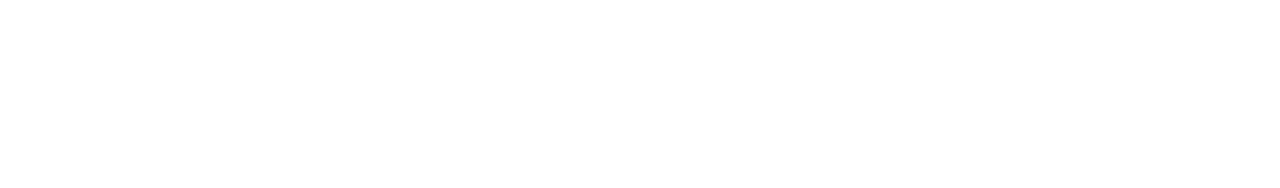
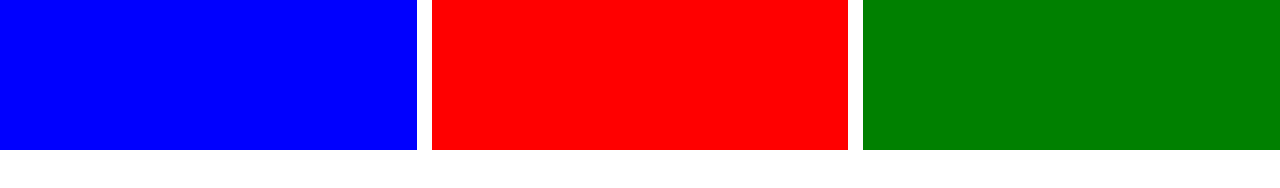
Before and after one commit to samimkabiru/pastry-website, a plain HTML site: page index.html in a window 1280 px wide. Drawn offline with Linux system fonts and the light colour scheme.

Commit message:
Implement the grid components.

```diff
--- a/css/styles.css
+++ b/css/styles.css
@@ -83,7 +83,6 @@
 .card {
   border-radius: 1rem;
   overflow: hidden;
-  margin: 1.5rem 0;
 }
 
 .card__image {
@@ -125,3 +124,19 @@
 .card--features__tagline {
   margin-bottom: 1rem;
 }
+
+/* Grid */
+.grid {
+  display: grid;
+  gap: 1.5rem;
+}
+
+@media screen and (min-width: 1024px) {
+  .grid--1x2 {
+    grid-template-columns: repeat(2, 1fr);
+  }
+
+  .grid--1x3 {
+    grid-template-columns: repeat(3, 1fr);
+  }
+}
--- a/index.html
+++ b/index.html
@@ -17,5 +17,11 @@
       crossorigin="anonymous"
     ></script>
   </head>
-  <body></body>
+  <body>
+    <div class="grid grid--1x3">
+      <div style="height: 15rem; background: blue"></div>
+      <div style="height: 15rem; background: red"></div>
+      <div style="height: 15rem; background: green"></div>
+    </div>
+  </body>
 </html>
```
